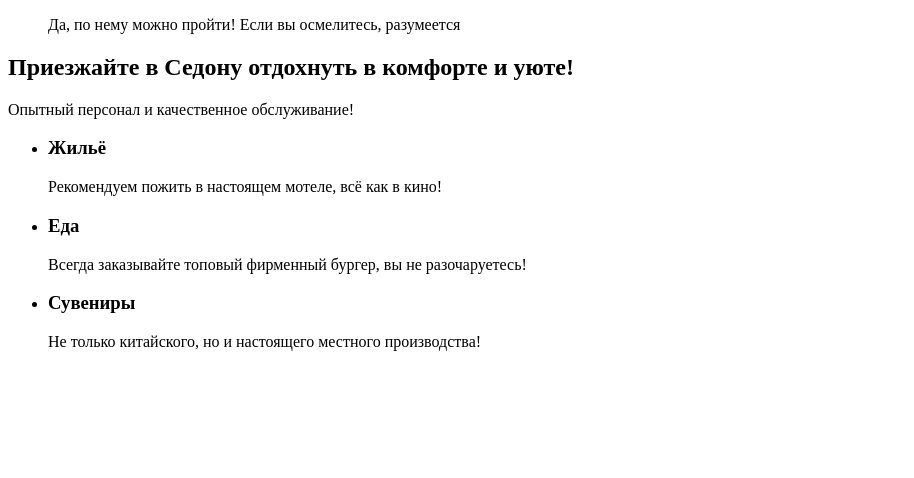
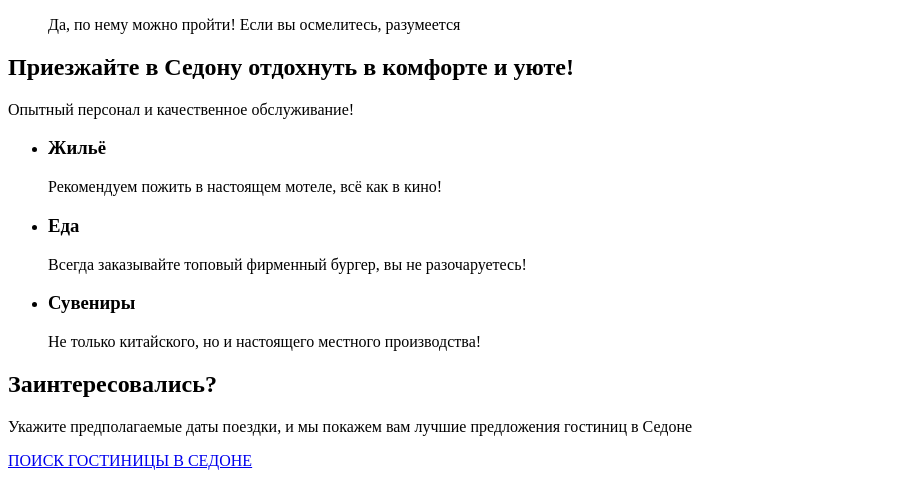
Before and after one commit to htmlacademy-htmlcss/1849265-sedona-37, a plain HTML site: page index.html in a window 1280 px wide. Shown: the part 757-1235 px from the top of the page, without its empty margins (0-914 px from the left). Before the commit the page ends 1124 px from the top, so only its background shows below. Drawn offline with Linux system fonts and the light colour scheme.

Commit message:
Добавляет в main секцию search-hotels

```diff
--- a/index.html
+++ b/index.html
@@ -92,6 +92,11 @@
           </li>
         </ul>
       </section>
+      <section class="search-hotels">
+        <h2 class="search-hotels-title">Заинтересовались?</h2>
+        <p class="search-hotels-descr">Укажите предполагаемые даты поездки, и&nbsp;мы&nbsp;покажем вам лучшие предложения гостиниц в&nbsp;Седоне</p>
+        <a class="button" href="#">ПОИСК ГОСТИНИЦЫ В&nbsp;СЕДОНЕ</a> <!-- <button class="button">ПОИСК ГОСТИНИЦЫ В&nbsp;СЕДОНЕ</button> -->
+      </section>
     </main>
   </body>
 </html>
```
